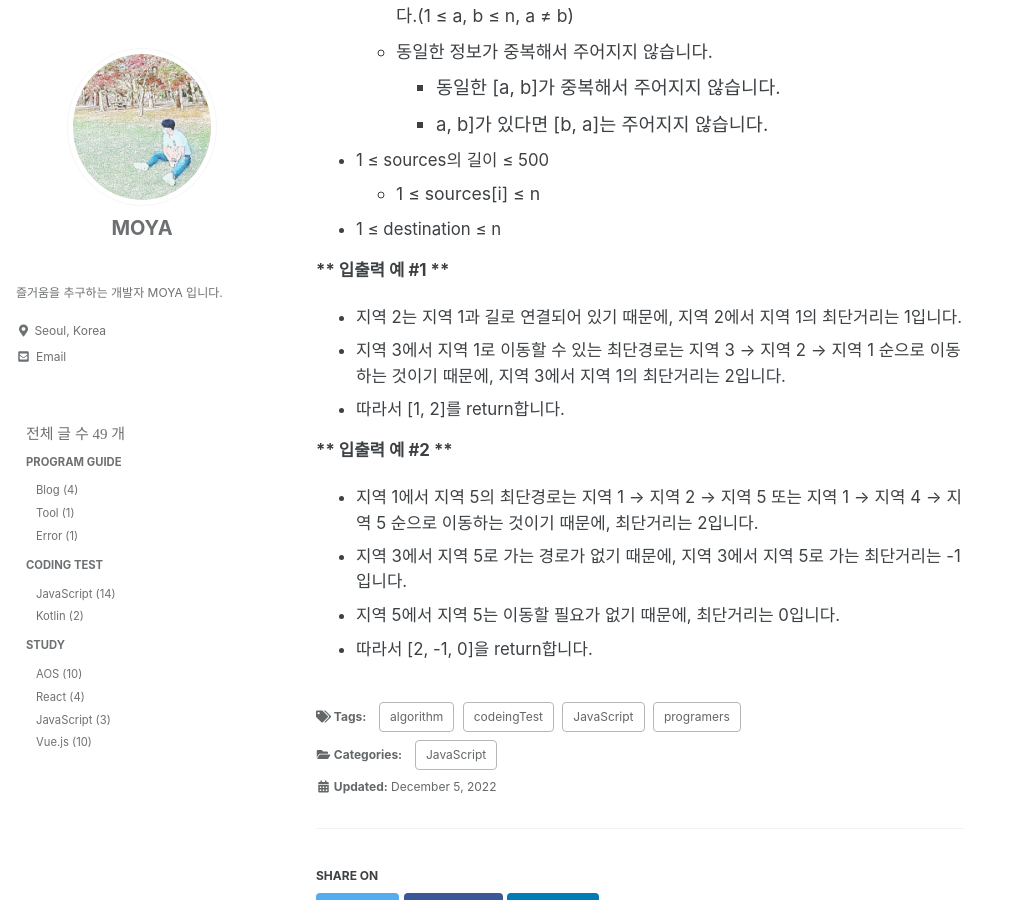
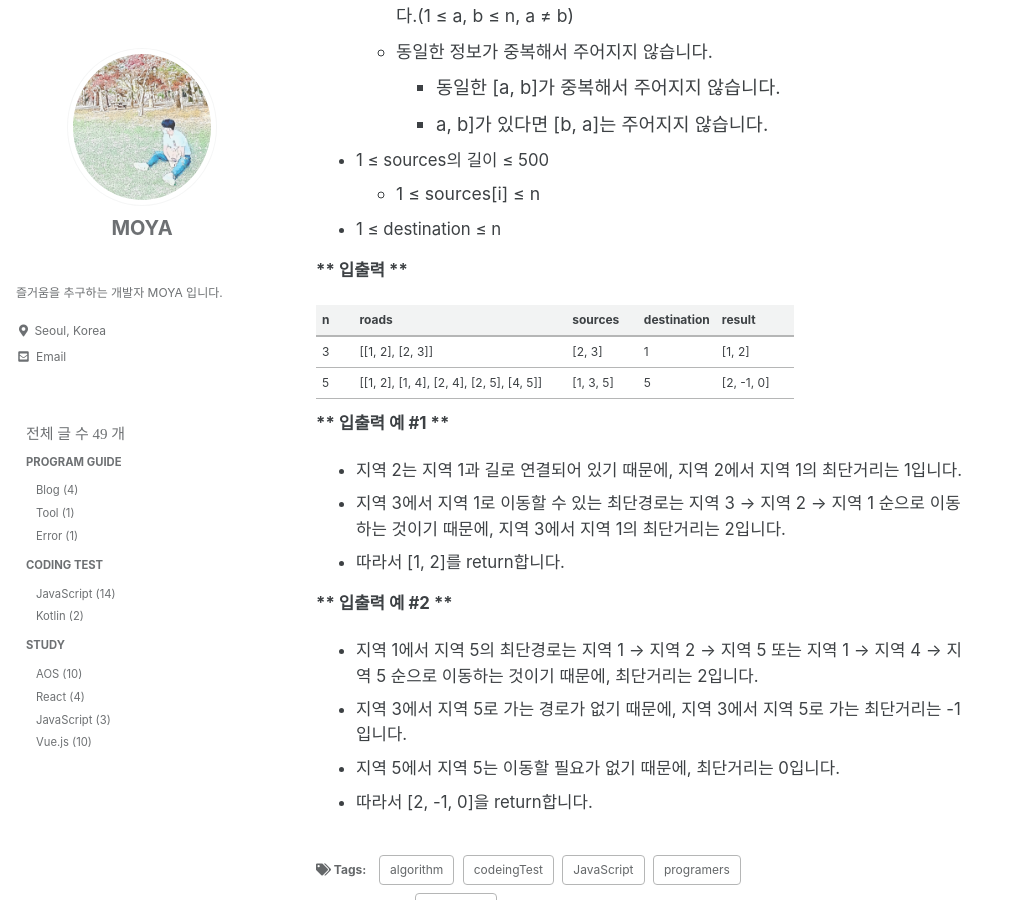
Before and after one commit to kdc7140/kdc7140.github.io, a Jekyll site: the page built from _posts/codingTest/2022-12-05-codingTest15.md, in a window 1280 px wide and 900 px high, scrolled down 715 px. Shown: the whole window, without its empty margins (0-1011 px from the left). Built offline with Jekyll 4.4.1, drawn with Linux system fonts in a browser that asks for light colours; cached includes are drawn as plain includes; some web fonts are replaced.

Commit message:
add example

```diff
--- a/_posts/codingTest/2022-12-05-codingTest15.md
+++ b/_posts/codingTest/2022-12-05-codingTest15.md
@@ -32,6 +32,14 @@ tags:
   * 1 ≤ destination ≤ n
 
 
+ **** 입출력 ****
+
+| n |	                   roads   				 |  sources	 | destination	|    result	  |
+|-----------------------------------------------------------------------------------------|
+| 3 | 			[[1, 2], [2, 3]] 				 |	[2, 3] 	 |		 1 		| [1, 2]	  |
+| 5 | [[1, 2], [1, 4], [2, 4], [2, 5], [4, 5]]	 | [1, 3, 5] | 		 5 		| [2, -1, 0]  |
+
+
  **** 입출력 예 #1 ****
 
  * 지역 2는 지역 1과 길로 연결되어 있기 때문에, 지역 2에서 지역 1의 최단거리는 1입니다.
```
